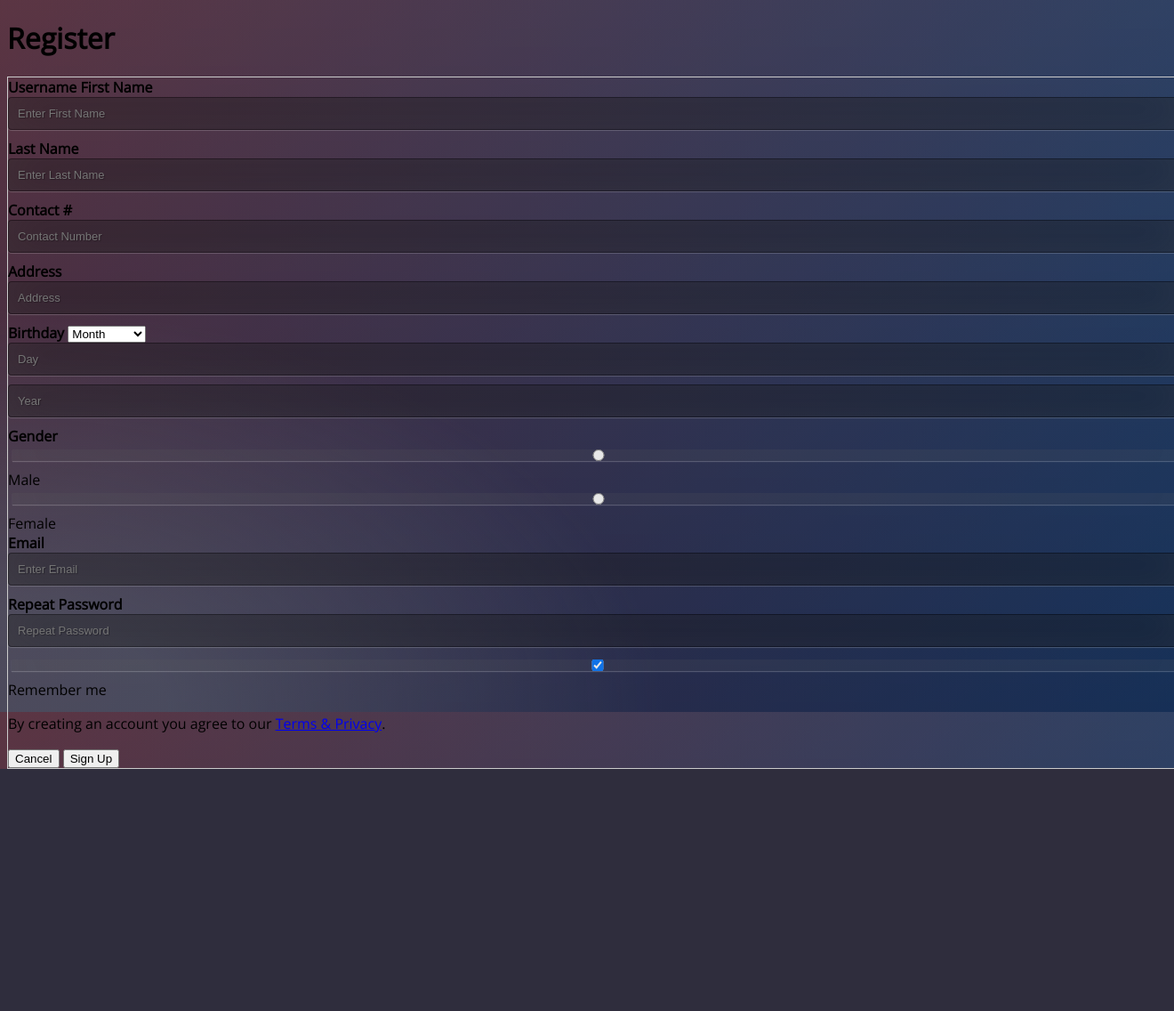
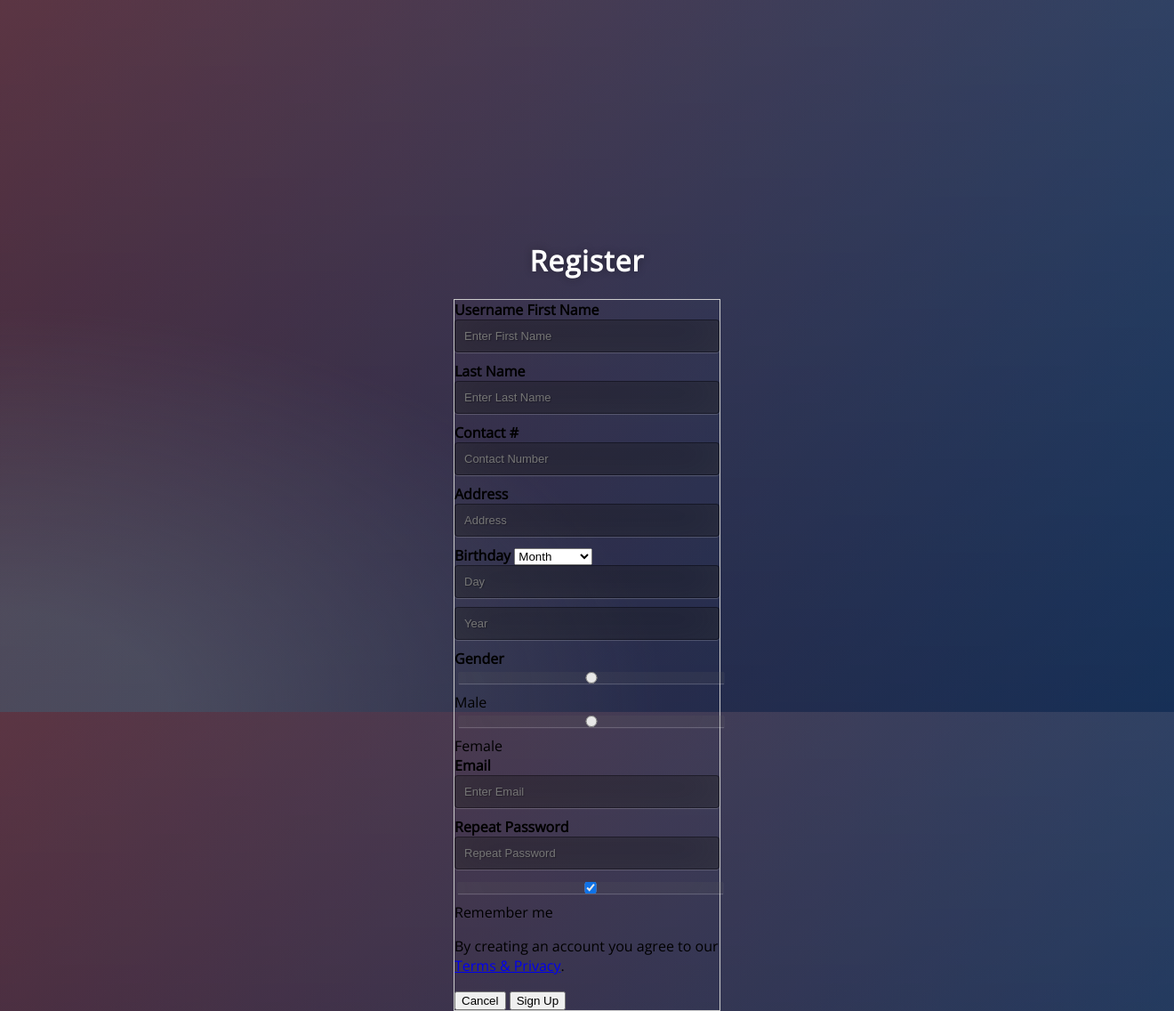
Before and after one commit to marinelleAlegre/WebtekFinals, a PHP site: page /register.html in a window 1320 px wide; the page is wider, and only the part inside the window is pictured. Shown: that part at 89% size. Before the commit the page ends 864 px from the top of that part, so only its background shows below. Run offline with PHP 8.4, Linux system fonts and the light colour scheme.

Commit message:
Added css for register

```diff
--- a/AM/styles/style.css
+++ b/AM/styles/style.css
@@ -56,7 +56,7 @@ body {
 	background: -webkit-radial-gradient(0% 100%, ellipse cover, rgba(104,128,138,.4) 10%,rgba(138,114,76,0) 40%), linear-gradient(to bottom,  rgba(57,173,219,.25) 0%,rgba(42,60,87,.4) 100%), linear-gradient(135deg,  #670d10 0%,#092756 100%);
 	filter: progid:DXImageTransform.Microsoft.gradient( startColorstr='#3E1D6D', endColorstr='#092756',GradientType=1 );
 }
-.login {
+.login, .register {
 	position: absolute;
 	top: 50%;
 	left: 50%;
@@ -64,7 +64,7 @@ body {
 	width:300px;
 	height:300px;
 }
-.login h1 { color: #fff; text-shadow: 0 0 10px rgba(0,0,0,0.3); letter-spacing:1px; text-align:center; }
+.login h1, .register h1 { color: #fff; text-shadow: 0 0 10px rgba(0,0,0,0.3); letter-spacing:1px; text-align:center; }
 
 input {
 	width: 100%;
```
